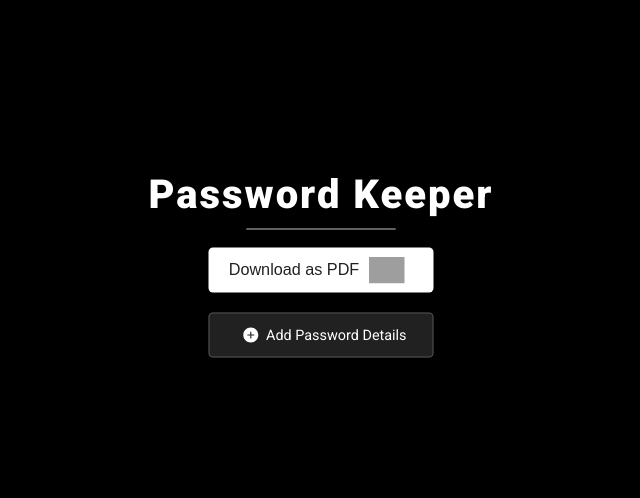
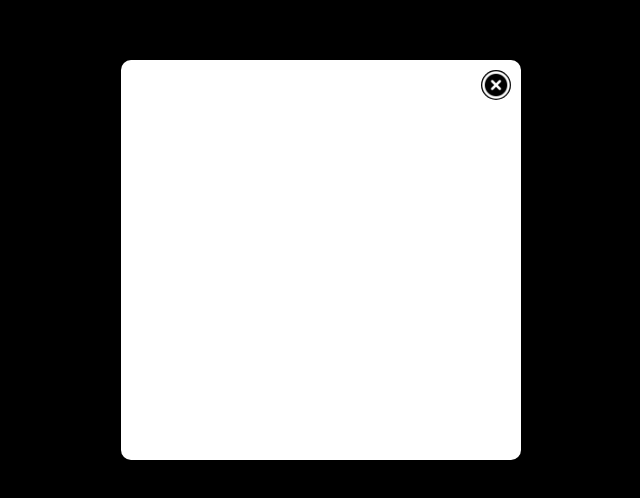
Before and after one commit to vaibhavkaul69/password-keep, a React (Create React App) app: page / in a window 1280 px wide. Shown: the part 140-638 px from the top of the page, without its empty margins (319-959 px from the left). Built offline with nearby package versions, Linux system fonts and the light colour scheme; grey boxes are pictures that could not be loaded.

Commit message:
Integrated React-redux

```diff
--- a/src/App.css
+++ b/src/App.css
@@ -14,6 +14,7 @@ button,
 input,
 select {
   outline: none;
+  cursor: pointer;
 }
 
 label,
@@ -269,6 +270,46 @@ p {
   letter-spacing: 1px;
 }
 
+/* Auth Modal Starts */
+.auth_modal__container {
+  height: 100vh;
+  width: 100vw;
+  background: rgba(0, 0, 0, 0.6);
+  display: flex;
+  justify-content: center;
+  align-items: center;
+  position: fixed;
+  top: 0px;
+  left: 0px;
+}
+
+.auth_modal__body {
+  background: var(--theme-white);
+  height: 400px;
+  width: 400px;
+  border-radius: 10px;
+  position: relative;
+}
+
+.auth_modal_body__close_icon {
+  height: 30px;
+  width: 30px;
+  position: absolute;
+  right: 10px;
+  padding: 0px;
+  border: none;
+  top: 10px;
+  background-color: transparent;
+}
+
+.auth_modal_body__close_icon>img {
+  height: 100%;
+  width: 100%;
+  background-color: var(--theme-black);
+  border-radius: 100%;
+}
+
+/* Auth Modal Ends */
 
 @media all and (max-width:600px) {
   .password-details-body-container {
--- a/src/App.tsx
+++ b/src/App.tsx
@@ -1,24 +1,40 @@
 import React, { useEffect, useState } from 'react';
+import { useDispatch, useSelector } from 'react-redux';
 import './App.css';
 import { getPasswordDetailsFromLocalStorage, setPasswordDetailsToLocalStorage } from './common/utils';
 import AddPasswordDetailsButton from './components/AddPasswordDetailsButton';
+import AuthModal from './components/AuthModal';
 import Header from './components/Header';
 import PasswordDetailsBody from './components/PasswordDetailsBody';
 import PasswordDetailsInput from './components/PasswordDetailsInput';
 import PasswordDetailsToPDF from './components/PdfDownloadComponent';
+import { action_openUserAuthenticationModal } from './redux/actions';
 import { IPasswordDetailsPayload } from './types';
 
 function App() {
   const [isPasswordDetailFillFormOpen, openPasswordDetailFillForm] = useState<boolean>(false);
   const [passwordDetails, setPasswordDetails] = useState<IPasswordDetailsPayload | null>(null);
   const [allSavedPasswords, setAllSavedPasswords] = useState<Array<IPasswordDetailsPayload>>([]);
+  const { isUserAuthenticated } = useSelector((initialState: any) => ({
+    isUserAuthenticated: initialState.mainState.isUserAuthenticated
+  }));
+  const dispatch = useDispatch();
 
   useEffect(() => {
-    const details = getPasswordDetailsFromLocalStorage();
-    if (details && details.length > 0) {
-      setAllSavedPasswords(details);
+    dispatch(action_openUserAuthenticationModal());
+
+  }, []);
+
+  useEffect(() => {
+    if (isUserAuthenticated) {
+      const details = getPasswordDetailsFromLocalStorage();
+      if (details && details.length > 0) {
+        setAllSavedPasswords(details);
+      }
+    } else {
+      setAllSavedPasswords([]);
     }
-  }, []);
+  }, [isUserAuthenticated]);
 
   useEffect(() => {
     if (passwordDetails) {
@@ -38,6 +54,7 @@ function App() {
         <AddPasswordDetailsButton openPasswordDetailFillForm={openPasswordDetailFillForm} isPasswordDetailFillFormOpen={isPasswordDetailFillFormOpen} />
         {isPasswordDetailFillFormOpen && <PasswordDetailsInput openPasswordDetailFillForm={openPasswordDetailFillForm} setPasswordDetails={setPasswordDetails} />}
         {allSavedPasswords && allSavedPasswords.length > 0 && <PasswordDetailsBody allSavedPasswords={allSavedPasswords} />}
+        <AuthModal />
       </div>
     </div>
   );
--- a/src/common/constants.ts
+++ b/src/common/constants.ts
@@ -38,3 +38,10 @@ export const keyToEncyptDecrypt = 'passwordKeeper';
 export const storageErrorMessage = 'Sorry, your browser does not allow permission to use local-storage. Please try with a different browser.!';
 
 export const pdfFileName = 'Password-Keep_Passwords.pdf'
+
+export const dispatcherTypes = {
+    openAuthModal: 'OPEN_AUTH_MODAL',
+    closeAuthModal: 'CLOSE_AUTH_MODAL',
+    isUserAuthenticated: 'USER_AUTHETICATION',
+    authenticationPassword: 'AUTHENTICATION_PASSWORD'
+}
--- /dev/null
+++ b/src/components/AuthModal/index.tsx
@@ -0,0 +1,27 @@
+import React from 'react';
+import { useDispatch, useSelector } from 'react-redux';
+import CloseIcon from '../../assets/close_icon.png';
+import { action_closeAuthenticationModal } from '../../redux/actions';
+
+const AuthModal = () => {
+    const { isAuthModalOpen } = useSelector((initialState: any) => ({
+        isAuthModalOpen: initialState.mainState.isAuthModalOpen
+    }));
+
+    const dispatch = useDispatch();
+
+    if (isAuthModalOpen === true) {
+        return <div className="auth_modal__container">
+            <div className="auth_modal__body">
+                <button onClick={() => dispatch(action_closeAuthenticationModal())} className="auth_modal_body__close_icon">
+                    <img src={CloseIcon} />
+                </button>
+            </div>
+        </div>
+    }
+
+    return null;
+
+}
+
+export default AuthModal;
--- a/src/index.tsx
+++ b/src/index.tsx
@@ -4,14 +4,21 @@ import './index.css';
 import App from './App';
 import * as serviceWorkerRegistration from './serviceWorkerRegistration';
 import reportWebVitals from './reportWebVitals';
+import { Provider } from 'react-redux';
+import { store } from './redux/store';
+
 
 const root = ReactDOM.createRoot(
   document.getElementById('root') as HTMLElement
 );
+
 root.render(
-  <React.StrictMode>
-    <App />
-  </React.StrictMode>
+  <Provider store={store}>
+    <React.StrictMode>
+      <App />
+    </React.StrictMode>
+  </Provider>
+
 );
 
 // If you want your app to work offline and load faster, you can change
--- /dev/null
+++ b/src/redux/actions/index.ts
@@ -0,0 +1,29 @@
+import { dispatcherTypes } from "../../common/constants"
+
+export const action_openUserAuthenticationModal = () => {
+    return {
+        type: dispatcherTypes.openAuthModal,
+        payload: true
+    }
+}
+
+export const action_closeAuthenticationModal = () => {
+    return {
+        type: dispatcherTypes.closeAuthModal,
+        payload: false
+    }
+}
+
+export const action_authenticateUser = (payload: boolean) => {
+    return {
+        type: dispatcherTypes.isUserAuthenticated,
+        payload: payload
+    }
+}
+
+export const action_setAuthenticationPassword = (payload: string) => {
+    return {
+        type: dispatcherTypes.authenticationPassword,
+        payload: payload
+    }
+}
--- /dev/null
+++ b/src/redux/reducers/index.ts
@@ -0,0 +1,38 @@
+import { dispatcherTypes } from "../../common/constants";
+
+export const initialState = {
+    isAuthModalOpen: false,
+    isUserAuthenticated: false,
+    userAuthenticationPassword: null
+};
+
+const mainReducer = (state = initialState, action: any) => {
+    const { type, payload } = action;
+
+    switch (type) {
+        case dispatcherTypes.openAuthModal:
+            return {
+                ...state,
+                isAuthModalOpen: payload,
+            };
+        case dispatcherTypes.closeAuthModal:
+            return {
+                ...state,
+                isAuthModalOpen: payload,
+            };
+        case dispatcherTypes.isUserAuthenticated:
+            return {
+                ...state,
+                isUserAuthenticated: payload,
+            };
+        case dispatcherTypes.authenticationPassword:
+            return {
+                ...state,
+                userAuthenticationPassword: payload,
+            };
+        default:
+            return state;
+    }
+};
+
+export default mainReducer;
--- /dev/null
+++ b/src/redux/store.ts
@@ -0,0 +1,10 @@
+import { createStore, combineReducers } from 'redux';
+import mainReducer from './reducers';
+import { composeWithDevTools } from 'redux-devtools-extension';
+
+
+const rootReducer = combineReducers({
+    mainState: mainReducer
+});
+
+export const store = createStore(rootReducer, composeWithDevTools());
```
Also changed, not shown: package.json (+5 -2 lines), 1 other file (tests, documents, lock files or other folders).
